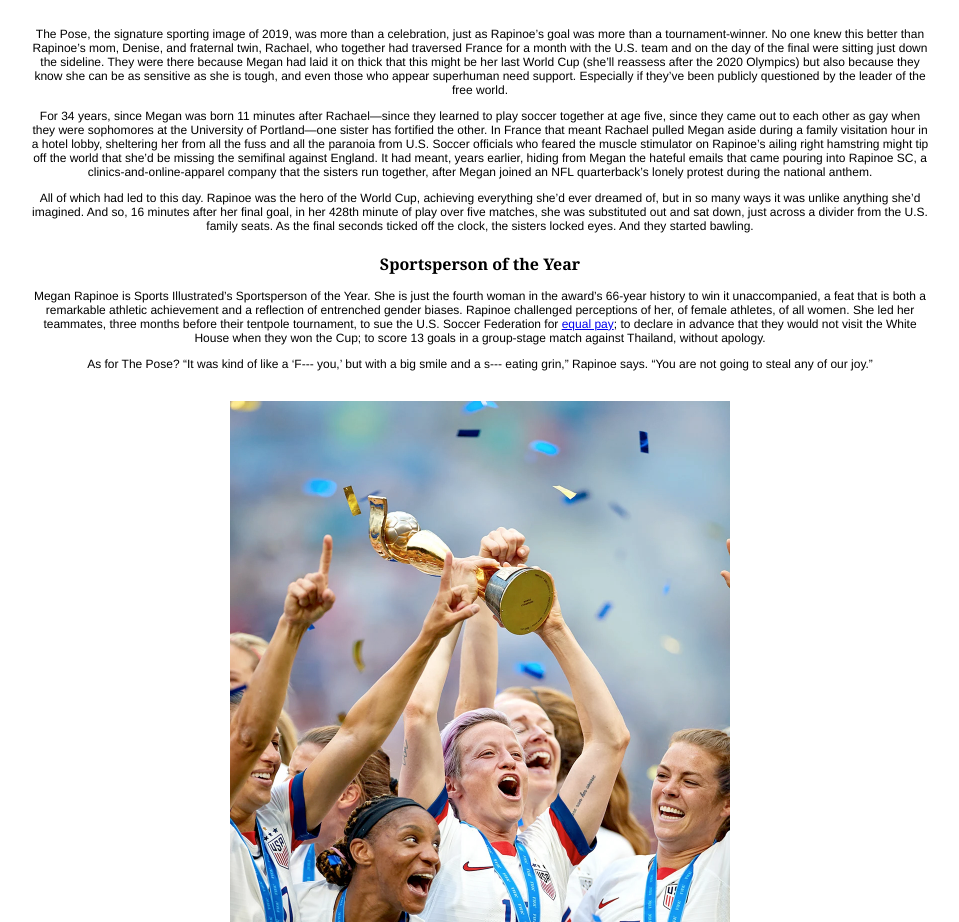
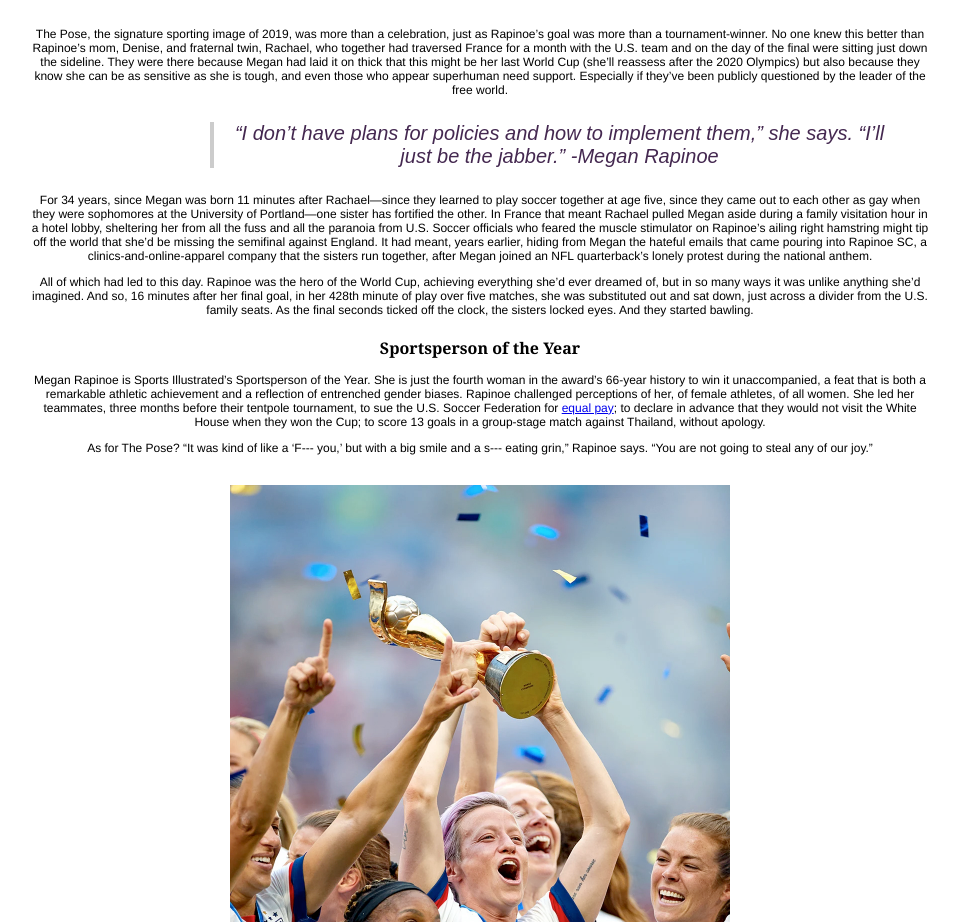
Before and after one commit to lcbcech/Laura-Cech-JOUR652, a plain HTML site: page midterm/index.html in a window 1280 px wide. Shown: the part 870-1792 px from the top of the page, without its empty margins (160-1119 px from the left). Drawn offline with Linux system fonts and the light colour scheme.

Commit message:
adds blockquote

```diff
--- a/midterm/index.html
+++ b/midterm/index.html
@@ -26,6 +26,8 @@
       <p><img class="displayed" src="images/Rapinoe7.jpg" alt="" style="max-width:500px;"><figcaption>Megan Rapinoe stands in front of fans on field with arms open, in a pose that's known as her signature pose. (Michael Chow-USA TODAY Sports)</figcaption></p>
 
       <p>The Pose, the signature sporting image of 2019, was more than a celebration, just as Rapinoe’s goal was more than a tournament-winner. No one knew this better than Rapinoe’s mom, Denise, and fraternal twin, Rachael, who together had traversed France for a month with the U.S. team and on the day of the final were sitting just down the sideline. They were there because Megan had laid it on thick that this might be her last World Cup (she’ll reassess after the 2020 Olympics) but also because they know she can be as sensitive as she is tough, and even those who appear superhuman need support. Especially if they’ve been publicly questioned by the leader of the free world.</p>
+
+<blockquote>“I don’t have plans for policies and how to implement them,” she says. “I’ll just be the jabber.” -Megan Rapinoe</blockquote>
 
   <p>For 34 years, since Megan was born 11 minutes after Rachael—since they learned to play soccer together at age five, since they came out to each other as gay when they were sophomores at the University of Portland—one sister has fortified the other. In France that meant Rachael pulled Megan aside during a family visitation hour in a hotel lobby, sheltering her from all the fuss and all the paranoia from U.S. Soccer officials who feared the muscle stimulator on Rapinoe’s ailing right hamstring might tip off the world that she’d be missing the semifinal against England. It had meant, years earlier, hiding from Megan the hateful emails that came pouring into Rapinoe SC, a clinics-and-online-apparel company that the sisters run together, after Megan joined an NFL quarterback’s lonely protest during the national anthem.</p>
 
--- a/midterm/stylesheet.css
+++ b/midterm/stylesheet.css
@@ -73,6 +73,8 @@ font-style: italic;
 #mast {
   max-width: 100%;
 }
+
+/* added div style */
 #news{
   text-align:center;
   max-width: 900px;
```
